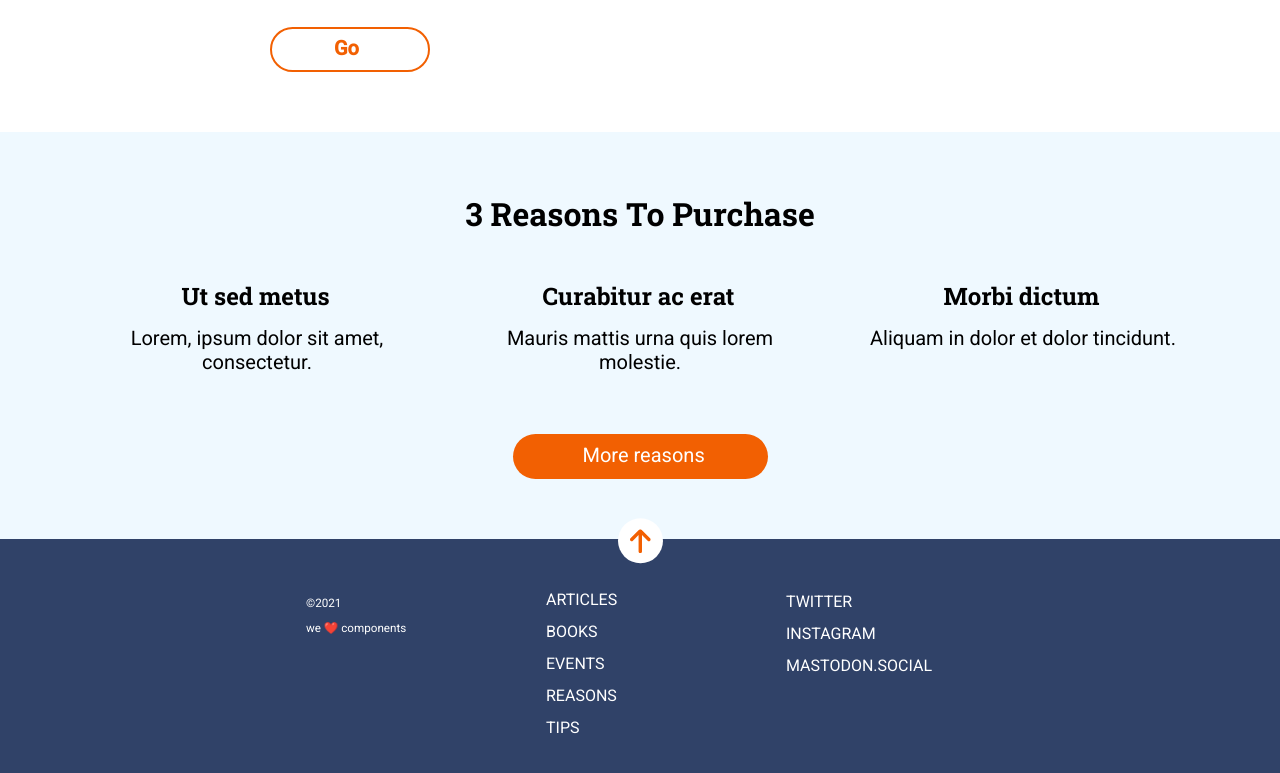
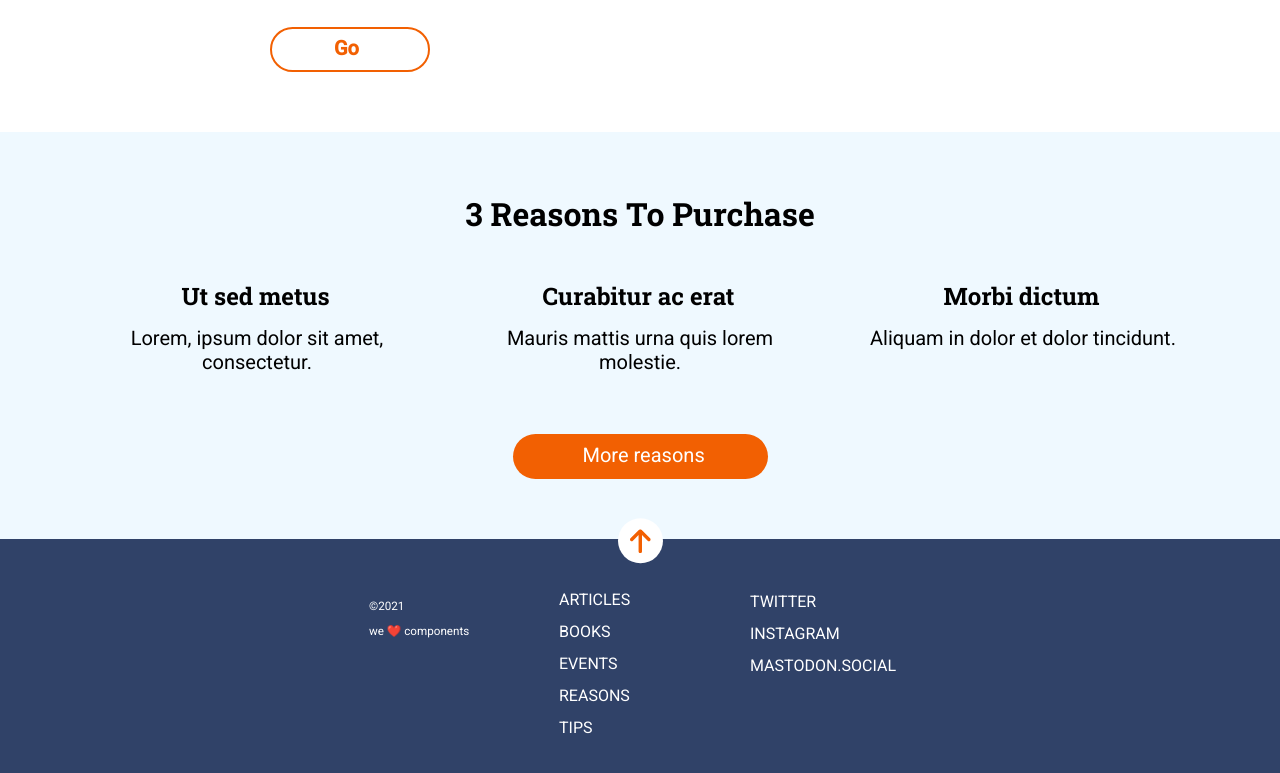
Before and after one commit to mpenacasares/My-first-web-HTML-SASS, a website: page docs/index.html in a window 1280 px wide. Shown: the part 1016-1789 px from the top of the page. Drawn offline with nearby package versions, Linux system fonts and the light colour scheme; files that its build step writes are made by us from their sources.

Commit message:
add finished footer pc

```diff
--- a/src/scss/layout/_footer.scss
+++ b/src/scss/layout/_footer.scss
@@ -33,6 +33,9 @@
       order: 1;
       width: 210px;
     }
+    @media (min-width: 1200px) {
+      width: 161px;
+    }
     &--links {
       font-family: $font-text;
       text-decoration: none;
@@ -42,14 +45,18 @@
     }
   }
   &__SSMM {
-    margin: 0px 0 30px 0px;
+    margin: 0px 0px 30px 0px;
     text-align: center;
     line-height: 2;
     @media (min-width: 768px) {
-      margin: 45px 15px 105px 15px;
+      margin: 45px 39px 105px 15px;
       text-align: left;
       order: 2;
       width: 212px;
+    }
+    @media (min-width: 1200px) {
+      margin-right: 65px;
+      width: 161px;
     }
     &--links {
       font-family: $font-text;
@@ -74,5 +81,9 @@
       width: 210px;
       align-items: flex-start;
     }
+    @media (min-width: 1200px) {
+      margin: 45px 15px 135px 65px;
+      width: 160px;
+    }
   }
 }
```
